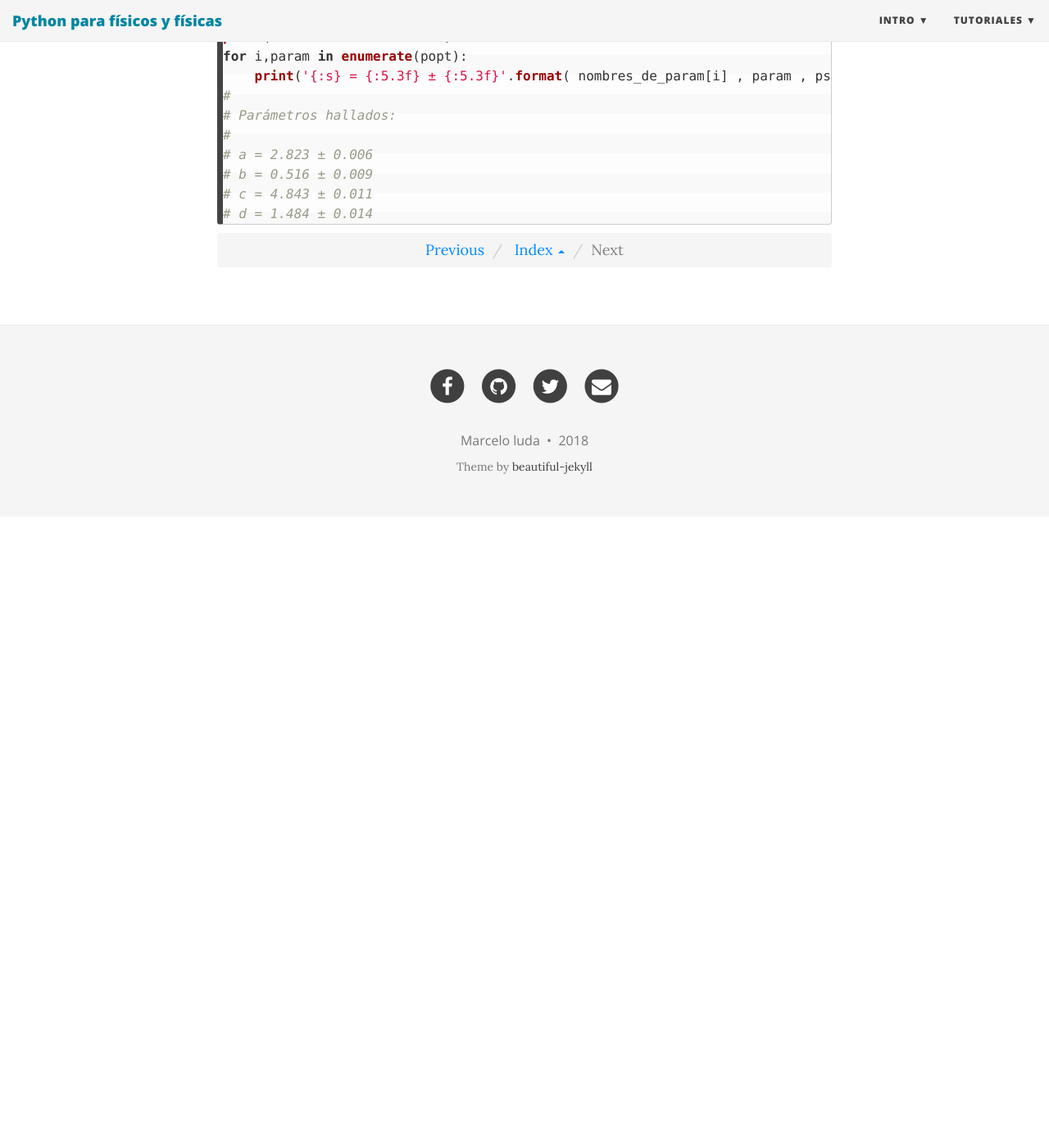
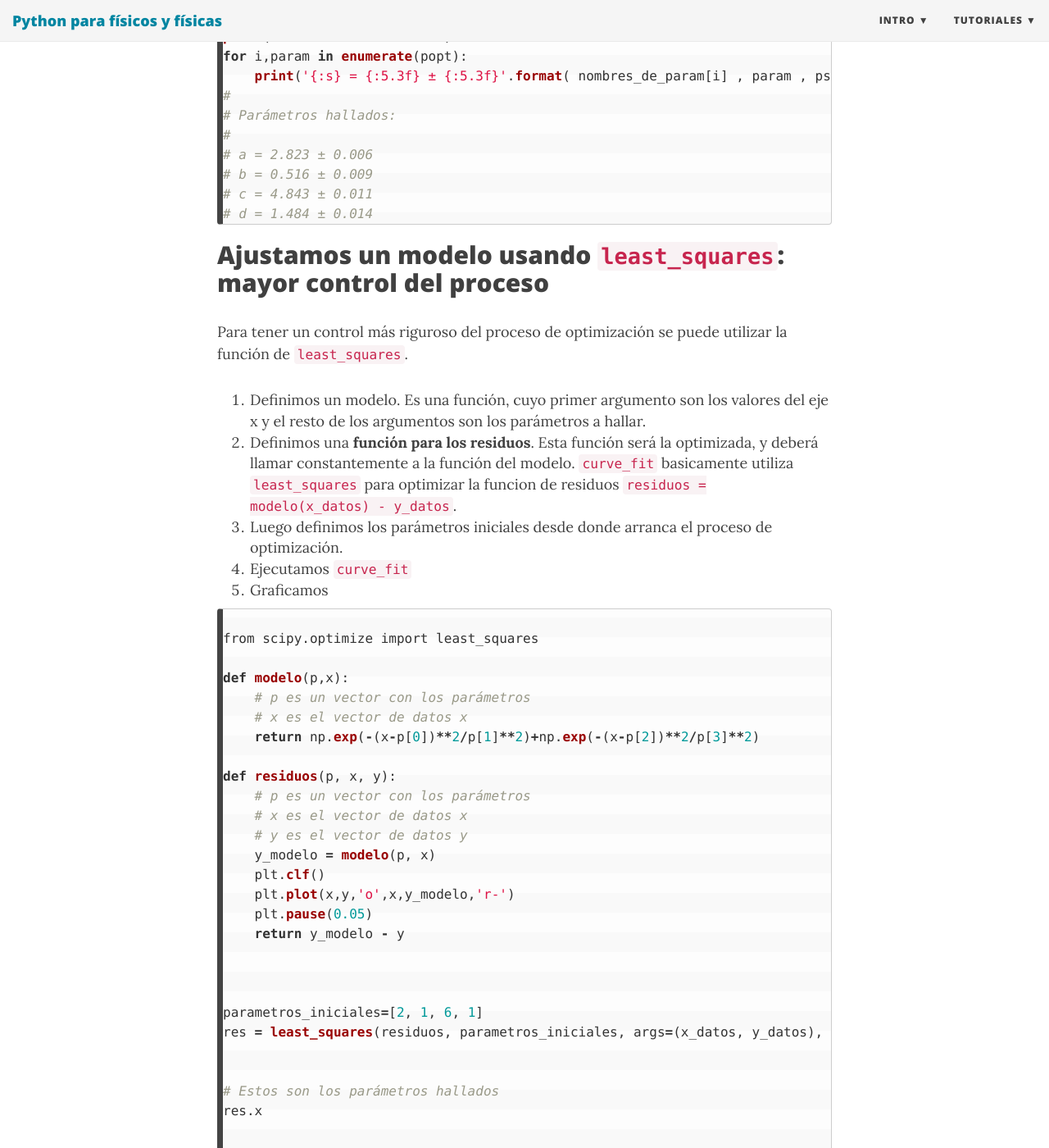
Before and after one commit to marceluda/python-para-fisicos, a Jekyll site: the page built from tuto/analisis/ajuste-no-lineal.md, in a window 1280 px wide and 1400 px high, scrolled down 4262 px. Shown: the whole window at 82% size. Built offline with Jekyll 4.4.1, drawn with Linux system fonts in a browser that asks for light colours; nearby versions of some CDN libraries; formulas are drawn with MathJax 3; before the commit the page ends 4892 px from its top, so only the background shows below that; some of the changed text lies outside the part shown.

Commit message:
least_squares

````diff
--- a/tuto/analisis/ajuste-no-lineal.md
+++ b/tuto/analisis/ajuste-no-lineal.md
@@ -78,12 +78,14 @@ Definimos una función modelo que creemos que describe el fenómeno medido.
 Esta función tiene como argumento de entrada los valores de `x` y como salida
 una predicción para valores de `y`. A su vez, depende de parámetros. Por ejemplo:
 
+
 $$
-f_{a,b,c,d}(x)= e^{-\frac{(x-a)^2}{b^2}} + e^{-\frac{(x-c)^2}{d^2}}
+f_{a,b,c,d}(x) = e^{-\frac{(x-a)^2}{b^2}} + e^{-\frac{(x-c)^2}{d^2}}
 $$
 
 Luego, se define un criterio de optimización. En el caso de cuadrados mínimos
 el criterio es **"minimizar la suma cuadrática de los residuos"**. Esto es:
+
 
 $$
 {\color{var}\texttt{residuos}} = f_{a,b,c,d}({\color{var}\texttt{x_datos}}) - {\color{var}\texttt{y_datos}}
@@ -102,11 +104,11 @@ Al hallar el mínimo se encuentran los parámetros óptimos.
 
 ## Ajustamos un modelo usando `curve_fit`
 
-  1. Definimos un modelo. Es una función, cuyo primer argumento son los valores
+  1. **Definimos un modelo**. Es una función, cuyo primer argumento son los valores
     del eje x y el resto de los argumentos son los parámetros a hallar.
-  1. Luego definimos los parámetros iniciales desde donde ararnca el proceso
+  1. Luego definimos los **parámetros iniciales** desde donde arranca el proceso
     de optimización.
-  1. Ejecutamos `curve_fit`
+  1. **Ejecutamos `curve_fit`**
   1. Graficamos
 
 ```python
@@ -159,6 +161,85 @@ for i,param in enumerate(popt):
 # d = 1.484 ± 0.014
 ```
 
+## Ajustamos un modelo usando `least_squares`: mayor control del proceso
+Para tener un control más riguroso del proceso de optimización se puede utilizar
+la función de `least_squares`.
+
+  1. Definimos un modelo. Es una función, cuyo primer argumento son los valores
+    del eje x y el resto de los argumentos son los parámetros a hallar.
+  1. Definimos una **función para los residuos**. Esta función será la optimizada, y
+    deberá llamar constantemente a la función del modelo. `curve_fit` basicamente
+    utiliza `least_squares` para optimizar la funcion de residuos `residuos = modelo(x_datos) - y_datos`.
+  1. Luego definimos los parámetros iniciales desde donde arranca el proceso
+    de optimización.
+  1. Ejecutamos `curve_fit`
+  1. Graficamos
+
+```python
+
+from scipy.optimize import least_squares
+
+def modelo(p,x):
+    # p es un vector con los parámetros
+    # x es el vector de datos x
+    return np.exp(-(x-p[0])**2/p[1]**2)+np.exp(-(x-p[2])**2/p[3]**2)
+
+def residuos(p, x, y):
+    # p es un vector con los parámetros
+    # x es el vector de datos x
+    # y es el vector de datos y
+    y_modelo = modelo(p, x)
+    plt.clf()
+    plt.plot(x,y,'o',x,y_modelo,'r-')
+    plt.pause(0.05)
+    return y_modelo - y
 
 
+
+parametros_iniciales=[2, 1, 6, 1]
+res = least_squares(residuos, parametros_iniciales, args=(x_datos, y_datos), verbose=1)
+
+
+# Estos son los parámetros hallados
+res.x
+
+
+# Calculamos la matris de covarianza
+# https://stackoverflow.com/questions/40187517/getting-covariance-matrix-of-fitted-parameters-from-scipy-optimize-least-squares
+
+def calcular_cov(res,y_datos):
+    U, S, V = np.linalg.svd(res.jac, full_matrices=False)
+    threshold = np.finfo(float).eps * max(res.jac.shape) * S[0]
+    S = S[S > threshold]
+    V = V[:S.size]
+    pcov = np.dot(V.T / S**2, V)
+
+    s_sq = 2 * res.cost / (y_datos.size - res.x.size)
+    pcov = pcov * s_sq
+    return pcov
+
+
+pcov = calcular_cov(res,y_datos)
+
+# De la matris de covarinza podemos obtener los valores de desviacion estandar
+# de los parametrso hallados
+pstd = np.sqrt(np.diag(pcov))
+
+print('Parámetros hallados:')
+for i,param in enumerate(res.x):
+    print('parametro[{:d}]: {:5.3f} ± {:5.3f}'.format(i,param,pstd[i]/2))
+
+
+y_modelo = modelo(res.x, x_datos)
+
+plt.figure()
+plt.plot(x_datos, y_datos ,  'o', markersize=4, label='datos')
+plt.plot(x_datos, y_modelo, 'r-',               label='modelo fiteado')
+plt.xlabel("x")
+plt.ylabel("y")
+plt.legend(loc='best')
+plt.tight_layout()
+
+```
+
 {% include page_navbar.html up=1 %}
````
